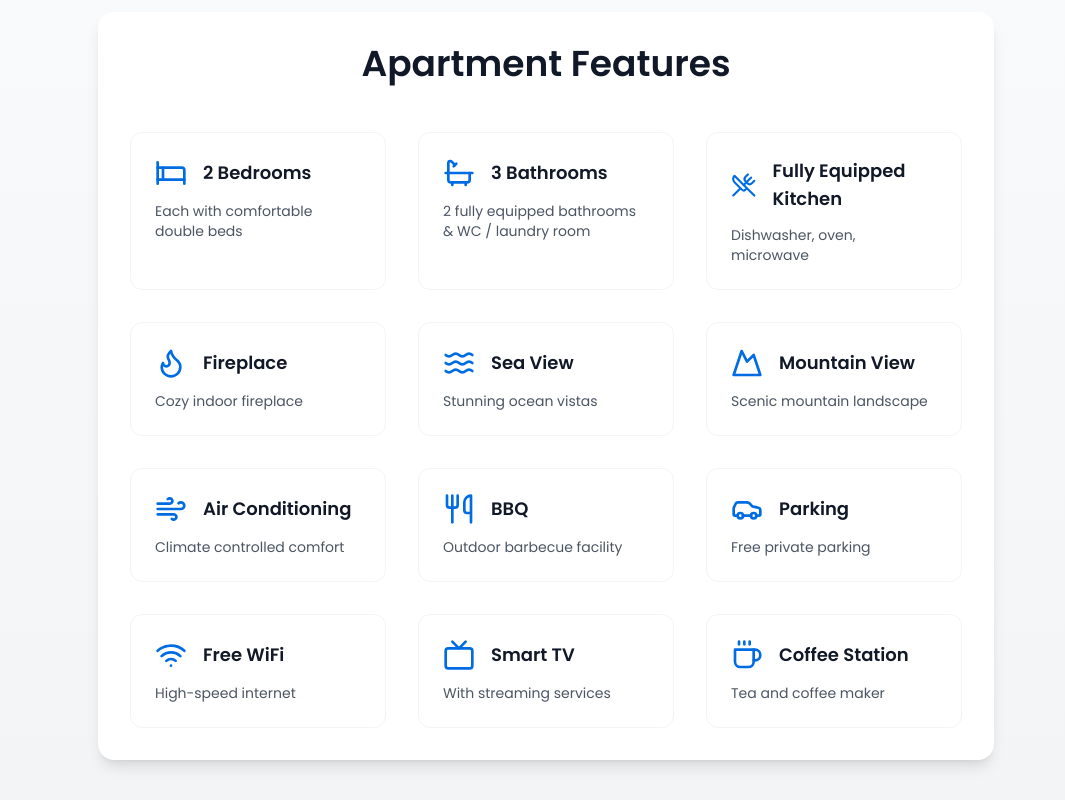
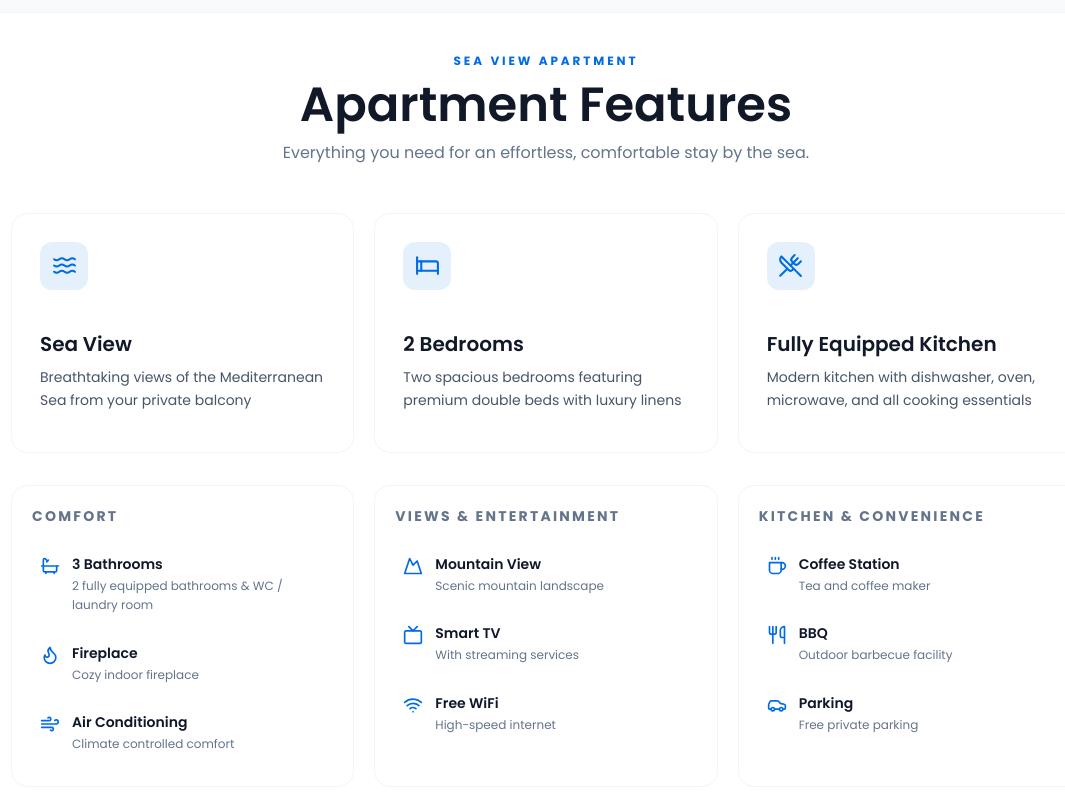
Before and after one commit to gkarabayas/SeaviewApartment-Rentals-Website, a React (Vite) app: page / in a window 1280 px wide. Shown: the part 3260-4060 px from the top of the page, without its empty margins (94-1159 px from the left). Built offline with nearby package versions, Linux system fonts and the light colour scheme; a web font is replaced by a local one.

Commit message:
Refactor Features component for improved structure and add amenity groups; update translations for features section

```diff
--- a/src/components/Features.tsx
+++ b/src/components/Features.tsx
@@ -16,43 +16,78 @@ import Coffee from 'lucide-react/dist/esm/icons/coffee.js';
 export function Features() {
   const { t } = useTranslation();
 
-  const features = [
-    { icon: <Bed className="w-8 h-8 text-[#006CE4]" />, title: t('features.bedrooms.title'), desc: t('features.bedrooms.desc'), details: t('features.bedrooms.details') },
-    { icon: <Bath className="w-8 h-8 text-[#006CE4]" />, title: t('features.bathrooms.title'), desc: t('features.bathrooms.desc'), details: t('features.bathrooms.details') },
-    { icon: <UtensilsCrossed className="w-8 h-8 text-[#006CE4]" />, title: t('features.kitchen.title'), desc: t('features.kitchen.desc'), details: t('features.kitchen.details') },
-    { icon: <Flame className="w-8 h-8 text-[#006CE4]" />, title: t('features.fireplace.title'), desc: t('features.fireplace.desc'), details: t('features.fireplace.details') },
-    { icon: <Waves className="w-8 h-8 text-[#006CE4]" />, title: t('features.seaview.title'), desc: t('features.seaview.desc'), details: t('features.seaview.details') },
-    { icon: <Mountain className="w-8 h-8 text-[#006CE4]" />, title: t('features.mountainview.title'), desc: t('features.mountainview.desc'), details: t('features.mountainview.details') },
-    { icon: <Wind className="w-8 h-8 text-[#006CE4]" />, title: t('features.airconditioning.title'), desc: t('features.airconditioning.desc'), details: t('features.airconditioning.details') },
-    { icon: <Utensils className="w-8 h-8 text-[#006CE4]" />, title: t('features.bbq.title'), desc: t('features.bbq.desc'), details: t('features.bbq.details') },
-    { icon: <Car className="w-8 h-8 text-[#006CE4]" />, title: t('features.parking.title'), desc: t('features.parking.desc'), details: t('features.parking.details') },
-    { icon: <Wifi className="w-8 h-8 text-[#006CE4]" />, title: t('features.wifi.title'), desc: t('features.wifi.desc'), details: t('features.wifi.details') },
-    { icon: <Tv className="w-8 h-8 text-[#006CE4]" />, title: t('features.tv.title'), desc: t('features.tv.desc'), details: t('features.tv.details') },
-    { icon: <Coffee className="w-8 h-8 text-[#006CE4]" />, title: t('features.coffeestation.title'), desc: t('features.coffeestation.desc'), details: t('features.coffeestation.details') }
+  const amenities = {
+    bedrooms: { icon: Bed, title: t('features.bedrooms.title'), desc: t('features.bedrooms.desc'), details: t('features.bedrooms.details') },
+    bathrooms: { icon: Bath, title: t('features.bathrooms.title'), desc: t('features.bathrooms.desc') },
+    kitchen: { icon: UtensilsCrossed, title: t('features.kitchen.title'), desc: t('features.kitchen.desc'), details: t('features.kitchen.details') },
+    fireplace: { icon: Flame, title: t('features.fireplace.title'), desc: t('features.fireplace.desc') },
+    seaview: { icon: Waves, title: t('features.seaview.title'), desc: t('features.seaview.desc'), details: t('features.seaview.details') },
+    mountainview: { icon: Mountain, title: t('features.mountainview.title'), desc: t('features.mountainview.desc') },
+    airconditioning: { icon: Wind, title: t('features.airconditioning.title'), desc: t('features.airconditioning.desc') },
+    bbq: { icon: Utensils, title: t('features.bbq.title'), desc: t('features.bbq.desc') },
+    parking: { icon: Car, title: t('features.parking.title'), desc: t('features.parking.desc') },
+    wifi: { icon: Wifi, title: t('features.wifi.title'), desc: t('features.wifi.desc') },
+    tv: { icon: Tv, title: t('features.tv.title'), desc: t('features.tv.desc') },
+    coffee: { icon: Coffee, title: t('features.coffeestation.title'), desc: t('features.coffeestation.desc') },
+  };
+
+  const featuredAmenities = [amenities.seaview, amenities.bedrooms, amenities.kitchen];
+  const amenityGroups = [
+    { title: t('features.groups.comfort'), items: [amenities.bathrooms, amenities.fireplace, amenities.airconditioning] },
+    { title: t('features.groups.lifestyle'), items: [amenities.mountainview, amenities.tv, amenities.wifi] },
+    { title: t('features.groups.convenience'), items: [amenities.coffee, amenities.bbq, amenities.parking] },
   ];
 
   return (
     <section className="page-section" id="features">
-      <div className="max-w-4xl mx-auto bg-white p-8 rounded-2xl text-gray-900 shadow-lg">
-        <h2 className="section-title text-4xl font-semibold mb-12 text-center text-gray-900">
-          {t('features.title')}
-        </h2>
-        <div className="grid grid-cols-1 md:grid-cols-3 gap-8">
-          {features.map((feature, index) => (
-            <div
-              key={index}
-              className="flex flex-col bg-white p-6 rounded-xl transition-all duration-300 hover:scale-[1.02] group
-                cursor-pointer hover:shadow-lg border border-gray-100 hover:border-[#006CE4]/20"
-            >
-              <div className="flex items-center space-x-4 mb-3">
-                {feature.icon}
-                <h3 className="text-lg font-semibold text-gray-900 group-hover:text-[#006CE4] transition-colors">{feature.title}</h3>
+      <div className="mx-auto max-w-6xl rounded-2xl border border-gray-100 bg-white p-6 text-gray-900 shadow-lg md:p-10">
+        <div className="mb-10 text-center md:mb-12">
+          <p className="mb-3 text-xs font-bold uppercase tracking-[0.24em] text-[#006CE4]">Sea View Apartment</p>
+          <h2 className="section-title mb-3 text-4xl font-semibold text-gray-900 md:text-5xl">
+            {t('features.title')}
+          </h2>
+          <p className="mx-auto max-w-xl text-sm leading-relaxed text-slate-500 md:text-base">{t('features.subtitle')}</p>
+        </div>
+
+        <div className="mb-8 grid grid-cols-1 gap-4 md:grid-cols-3 md:gap-5">
+          {featuredAmenities.map((amenity) => {
+            const Icon = amenity.icon;
+
+            return (
+              <article
+                key={amenity.title}
+                className="relative min-h-[240px] overflow-hidden rounded-2xl border border-gray-100 bg-white p-6 text-gray-900 transition-all duration-300 hover:-translate-y-1 hover:shadow-lg md:p-7"
+              >
+                <div className="mb-10 grid h-12 w-12 place-items-center rounded-xl bg-[#006CE4]/10 text-[#006CE4]">
+                  <Icon size={25} />
+                </div>
+                <h3 className="mb-2 text-xl font-semibold">{amenity.title}</h3>
+                <p className="text-sm leading-relaxed text-slate-600">{amenity.details ?? amenity.desc}</p>
+              </article>
+            );
+          })}
+        </div>
+
+        <div className="grid grid-cols-1 gap-4 lg:grid-cols-3 lg:gap-5">
+          {amenityGroups.map((group) => (
+            <section key={group.title} className="rounded-2xl border border-gray-100 bg-white p-5">
+              <h3 className="mb-4 text-sm font-bold uppercase tracking-[0.16em] text-slate-500">{group.title}</h3>
+              <div className="space-y-1">
+                {group.items.map((amenity) => {
+                  const Icon = amenity.icon;
+
+                  return (
+                    <div key={amenity.title} className="flex gap-3 rounded-xl px-2 py-3 transition-colors hover:bg-slate-50">
+                      <div className="mt-0.5 text-[#006CE4]"><Icon size={20} /></div>
+                      <div>
+                        <h4 className="text-sm font-semibold text-slate-900">{amenity.title}</h4>
+                        <p className="mt-0.5 text-xs leading-relaxed text-slate-500">{amenity.desc}</p>
+                      </div>
+                    </div>
+                  );
+                })}
               </div>
-              <p className="text-sm text-gray-600 transition-all duration-300">
-                <span className="block group-hover:hidden">{feature.desc}</span>
-                <span className="hidden group-hover:block">{feature.details}</span>
-              </p>
-            </div>
+            </section>
           ))}
         </div>
       </div>
--- a/src/components/Navigation.tsx
+++ b/src/components/Navigation.tsx
@@ -96,9 +96,9 @@ export function Navigation({ activeSection, setActiveSection }: NavigationProps)
               aria-label={isMenuOpen ? 'Close navigation menu' : 'Open navigation menu'}
               aria-controls="mobile-navigation"
               aria-expanded={isMenuOpen}
-              className="grid h-11 w-11 place-items-center rounded-full border border-white/20 bg-black/20 text-white transition-colors hover:bg-white/15"
+              className="grid h-10 w-10 place-items-center rounded-full border border-white/20 bg-black/20 text-white transition-colors hover:bg-white/15"
             >
-              {isMenuOpen ? <X size={24} /> : <Menu size={24} />}
+              {isMenuOpen ? <X size={21} /> : <Menu size={21} />}
             </button>
           </div>
         </div>
--- a/src/i18n/locales/en.json
+++ b/src/i18n/locales/en.json
@@ -38,6 +38,12 @@
   },
   "features": {
     "title": "Apartment Features",
+    "subtitle": "Everything you need for an effortless, comfortable stay by the sea.",
+    "groups": {
+      "comfort": "Comfort",
+      "lifestyle": "Views & entertainment",
+      "convenience": "Kitchen & convenience"
+    },
     "bedrooms": {
       "title": "2 Bedrooms",
       "desc": "Each with comfortable double beds",
--- a/src/i18n/locales/gr.json
+++ b/src/i18n/locales/gr.json
@@ -38,6 +38,12 @@
   },
   "features": {
     "title": "Χαρακτηριστικά Διαμερίσματος",
+    "subtitle": "Όλα όσα χρειάζεστε για μια άνετη και ξέγνοιαστη διαμονή δίπλα στη θάλασσα.",
+    "groups": {
+      "comfort": "Ανεση",
+      "lifestyle": "Θεα & ψυχαγωγια",
+      "convenience": "Κουζινα & ευκολιες"
+    },
     "bedrooms": {
       "title": "2 Υπνοδωμάτια",
       "desc": "Με άνετα διπλά κρεβάτια",
```
Also changed, not shown: src/components/Gallery.tsx (+29 -6 lines).
